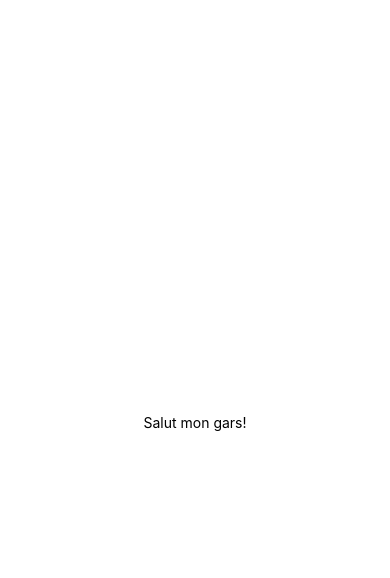
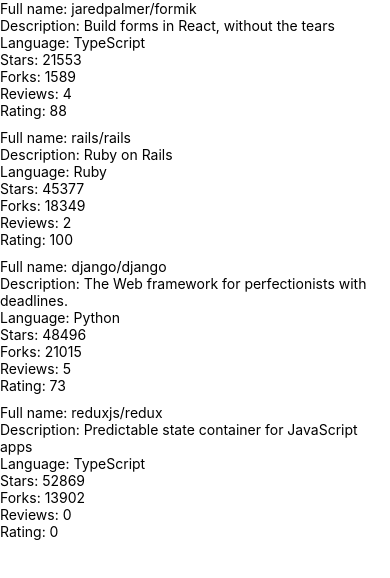
Before and after one commit to OrdimixDj/rate-repository-app, a React Native app: screen / in a window 390 px wide. Shown: the top 578 px of the page. Built offline with nearby package versions, Linux system fonts and the light colour scheme.

Commit message:
ex10.3_part3_finished

```diff
--- a/App.js
+++ b/App.js
@@ -1,20 +1,7 @@
-import { StatusBar } from "expo-status-bar";
-import { StyleSheet, Text, View } from "react-native";
+import Main from "./src/components/Main";
 
-export default function App() {
-  return (
-    <View style={styles.container}>
-      <Text>Salut mon gars!</Text>
-      <StatusBar style="auto" />
-    </View>
-  );
-}
+const App = () => {
+  return <Main />;
+};
 
-const styles = StyleSheet.create({
-  container: {
-    flex: 1,
-    backgroundColor: "#fff",
-    alignItems: "center",
-    justifyContent: "center",
-  },
-});
+export default App;
--- /dev/null
+++ b/src/components/Main.jsx
@@ -0,0 +1,21 @@
+import Constants from "expo-constants";
+import { StyleSheet, View } from "react-native";
+import RepositoryList from "./RepositoryList";
+
+const styles = StyleSheet.create({
+  container: {
+    marginTop: Constants.statusBarHeight,
+    flexGrow: 1,
+    flexShrink: 1,
+  },
+});
+
+const Main = () => {
+  return (
+    <View style={styles.container}>
+      <RepositoryList />
+    </View>
+  );
+};
+
+export default Main;
--- /dev/null
+++ b/src/components/RepositoryItem.jsx
@@ -0,0 +1,17 @@
+import { Text, View } from "react-native";
+
+const RepositoryItem = ({ repo }) => {
+  return (
+    <View>
+      <Text>Full name: {repo.fullName}</Text>
+      <Text>Description: {repo.description}</Text>
+      <Text>Language: {repo.language}</Text>
+      <Text>Stars: {repo.stargazersCount}</Text>
+      <Text>Forks: {repo.forksCount}</Text>
+      <Text>Reviews: {repo.reviewCount}</Text>
+      <Text>Rating: {repo.ratingAverage}</Text>
+    </View>
+  );
+};
+
+export default RepositoryItem;
--- /dev/null
+++ b/src/components/RepositoryList.jsx
@@ -0,0 +1,70 @@
+import { FlatList, View, StyleSheet } from "react-native";
+import RepositoryItem from "./RepositoryItem";
+
+const styles = StyleSheet.create({
+  separator: {
+    height: 10,
+  },
+});
+
+const repositories = [
+  {
+    id: "jaredpalmer.formik",
+    fullName: "jaredpalmer/formik",
+    description: "Build forms in React, without the tears",
+    language: "TypeScript",
+    forksCount: 1589,
+    stargazersCount: 21553,
+    ratingAverage: 88,
+    reviewCount: 4,
+    ownerAvatarUrl: "https://avatars2.githubusercontent.com/u/4060187?v=4",
+  },
+  {
+    id: "rails.rails",
+    fullName: "rails/rails",
+    description: "Ruby on Rails",
+    language: "Ruby",
+    forksCount: 18349,
+    stargazersCount: 45377,
+    ratingAverage: 100,
+    reviewCount: 2,
+    ownerAvatarUrl: "https://avatars1.githubusercontent.com/u/4223?v=4",
+  },
+  {
+    id: "django.django",
+    fullName: "django/django",
+    description: "The Web framework for perfectionists with deadlines.",
+    language: "Python",
+    forksCount: 21015,
+    stargazersCount: 48496,
+    ratingAverage: 73,
+    reviewCount: 5,
+    ownerAvatarUrl: "https://avatars2.githubusercontent.com/u/27804?v=4",
+  },
+  {
+    id: "reduxjs.redux",
+    fullName: "reduxjs/redux",
+    description: "Predictable state container for JavaScript apps",
+    language: "TypeScript",
+    forksCount: 13902,
+    stargazersCount: 52869,
+    ratingAverage: 0,
+    reviewCount: 0,
+    ownerAvatarUrl: "https://avatars3.githubusercontent.com/u/13142323?v=4",
+  },
+];
+
+const ItemSeparator = () => <View style={styles.separator} />;
+
+const RepositoryList = () => {
+  return (
+    <FlatList
+      data={repositories}
+      ItemSeparatorComponent={ItemSeparator}
+      renderItem={({ item }) => <RepositoryItem repo={item} />}
+      keyExtractor={(item) => item.id}
+    />
+  );
+};
+
+export default RepositoryList;
```
